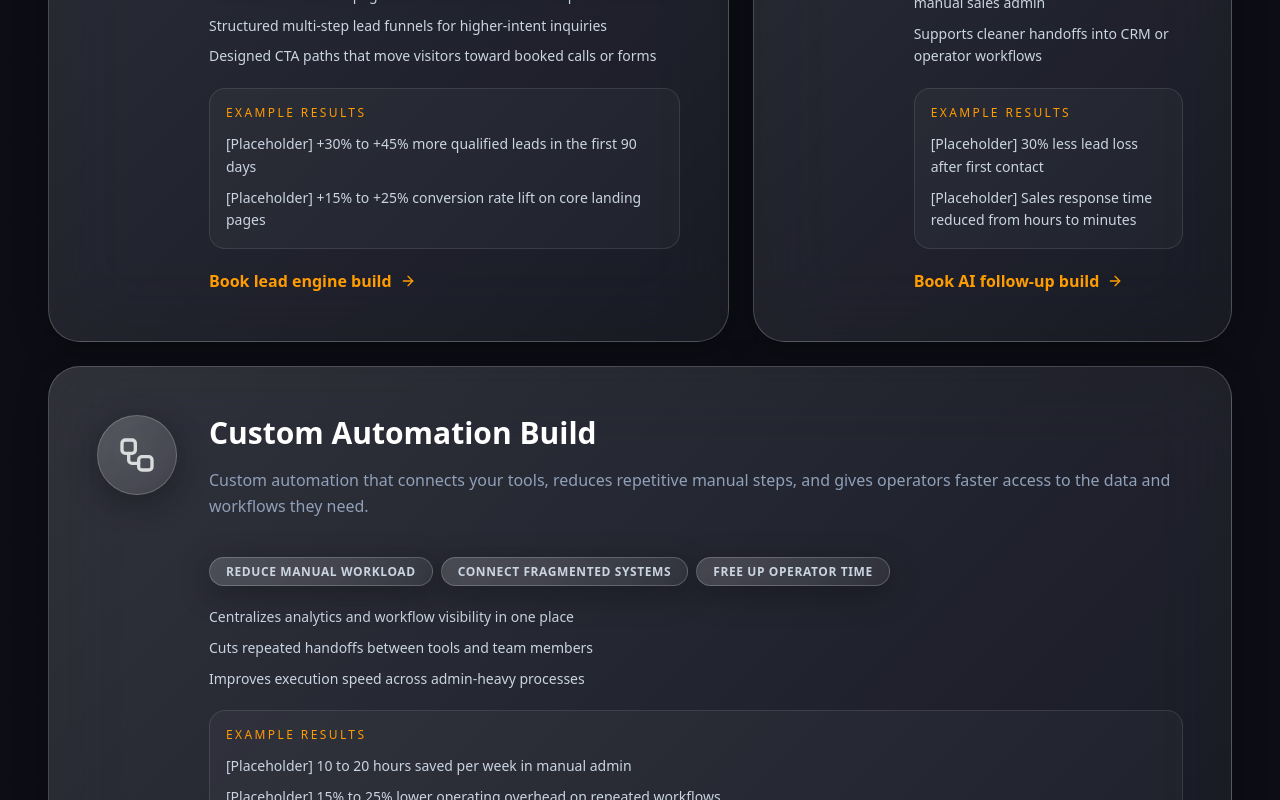
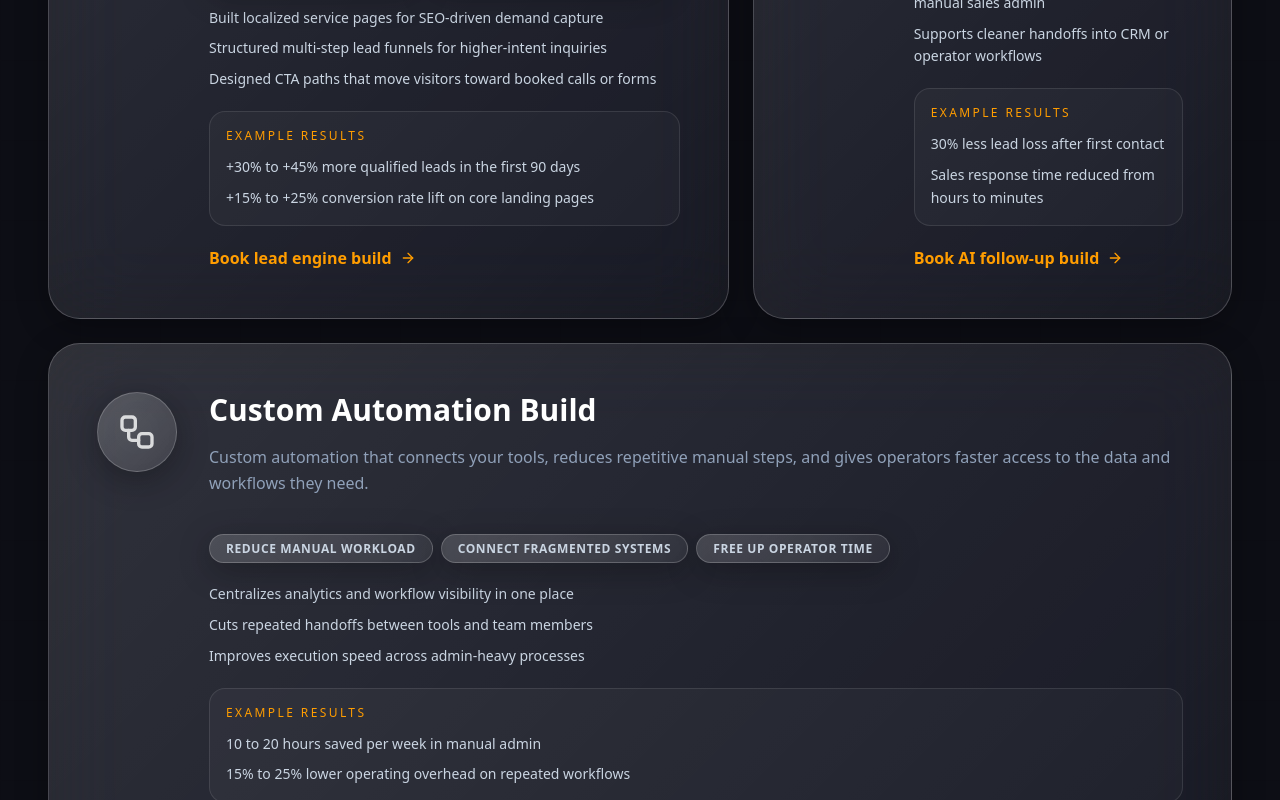
Before and after one commit to steisaden/digital_glass, a Next.js app: page / in a window 1280 px wide. Shown: the part 2900-3700 px from the top of the page. Built offline with nearby package versions, Linux system fonts and the light colour scheme.

Commit message:
chore: remove [Placeholder] from Infrastructure component
Co-authored-by: steisaden <8879413+steisaden@users.noreply.github.com>

```diff
--- a/components/Infrastructure.tsx
+++ b/components/Infrastructure.tsx
@@ -14,8 +14,8 @@ const services = [
             "Designed CTA paths that move visitors toward booked calls or forms",
         ],
         proofExamples: [
-            "[Placeholder] +30% to +45% more qualified leads in the first 90 days",
-            "[Placeholder] +15% to +25% conversion rate lift on core landing pages",
+            "+30% to +45% more qualified leads in the first 90 days",
+            "+15% to +25% conversion rate lift on core landing pages",
         ],
         colSpan: "md:col-span-7",
         glow: "hover:shadow-[0_0_40px_rgba(255,157,0,0.15)] group-hover:border-[#ff9d00]/40",
@@ -32,8 +32,8 @@ const services = [
             "Supports cleaner handoffs into CRM or operator workflows",
         ],
         proofExamples: [
-            "[Placeholder] 30% less lead loss after first contact",
-            "[Placeholder] Sales response time reduced from hours to minutes",
+            "30% less lead loss after first contact",
+            "Sales response time reduced from hours to minutes",
         ],
         colSpan: "md:col-span-5",
         glow: "hover:shadow-[0_0_40px_rgba(190,174,96,0.15)] group-hover:border-[#beae60]/40",
@@ -50,8 +50,8 @@ const services = [
             "Improves execution speed across admin-heavy processes",
         ],
         proofExamples: [
-            "[Placeholder] 10 to 20 hours saved per week in manual admin",
-            "[Placeholder] 15% to 25% lower operating overhead on repeated workflows",
+            "10 to 20 hours saved per week in manual admin",
+            "15% to 25% lower operating overhead on repeated workflows",
         ],
         colSpan: "md:col-span-12",
         glow: "hover:shadow-[0_0_40px_rgba(215,203,198,0.15)] group-hover:border-[#d7cbc6]/40",
```
